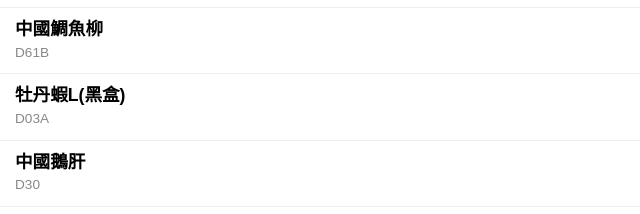
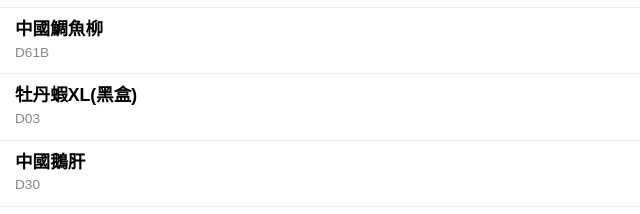
Before and after one commit to hkwangtat-order/A2327, a plain HTML site: page index.html in a window 1280 px wide. Shown: the part 846-1060 px from the top of the page, 0-640 px from the left. Drawn offline with nearby package versions, Linux system fonts and the light colour scheme.

Commit message:
Update index.html

```diff
--- a/index.html
+++ b/index.html
@@ -125,7 +125,7 @@
     const customerName = "鮨葵(上水)"; const customerCode = "A2327";
     const salesPhone = "85251880888";
     const storageKey = "sushi_kui_ss_v9";
-    const frequentCodes = ["D09A","D10EAA","D06A","D60D","B01","C01","D10A","A07C","D21","C34B","D19E","D61B","D03A","D30","C18C","D18","D10ED","M004","C28B","D46A","A03","D47","D64BA","D39BA","D64","E03K","A12A","C18A","C18F","C24B","C912SC","D50A","D58A","D59D","D68"];
+    const frequentCodes = ["D09A","D10EAA","D06A","D60D","B01","C01","D10A","A07C","D21","C34B","D19E","D61B","D03","D30","C18C","D18","D10ED","M004","C28B","D46A","A03","D47","D64BA","D39BA","D64","E03K","A12A","C18A","C18F","C24B","C912SC","D50A","D58A","D59D","D68"];
     const outOfStockCodes = ["C58AC","D58C","D10F","D10D","D09M","D09G"];
     let learnedFrequent = [];
     const eelProducts = ["D22J", "D22L", "D22", "D22C", "D22A", "D22D", "D22I", "D22G"];
@@ -375,4 +375,5 @@
     init();
 </script>
 </body>
+
 </html>
```
